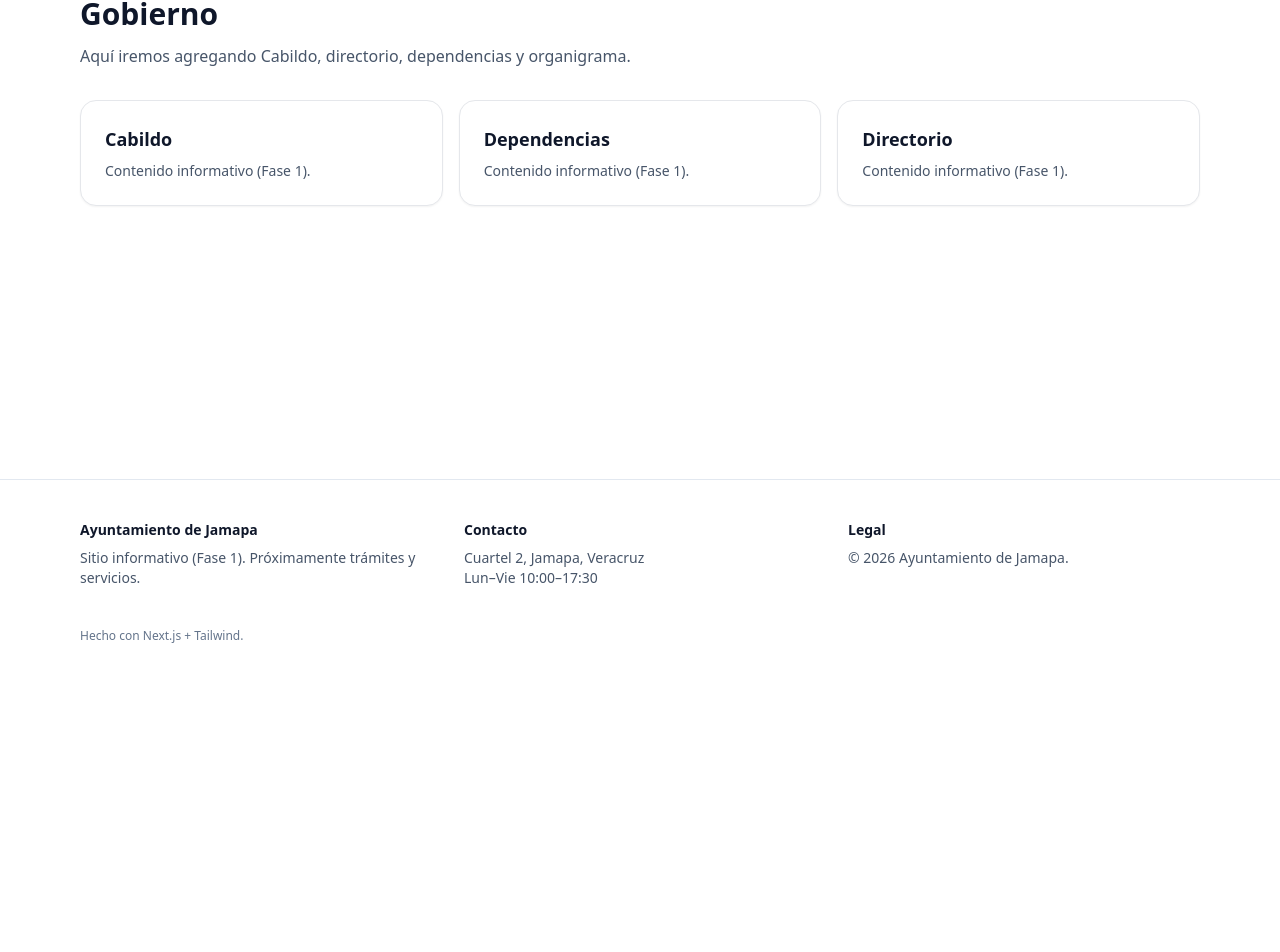
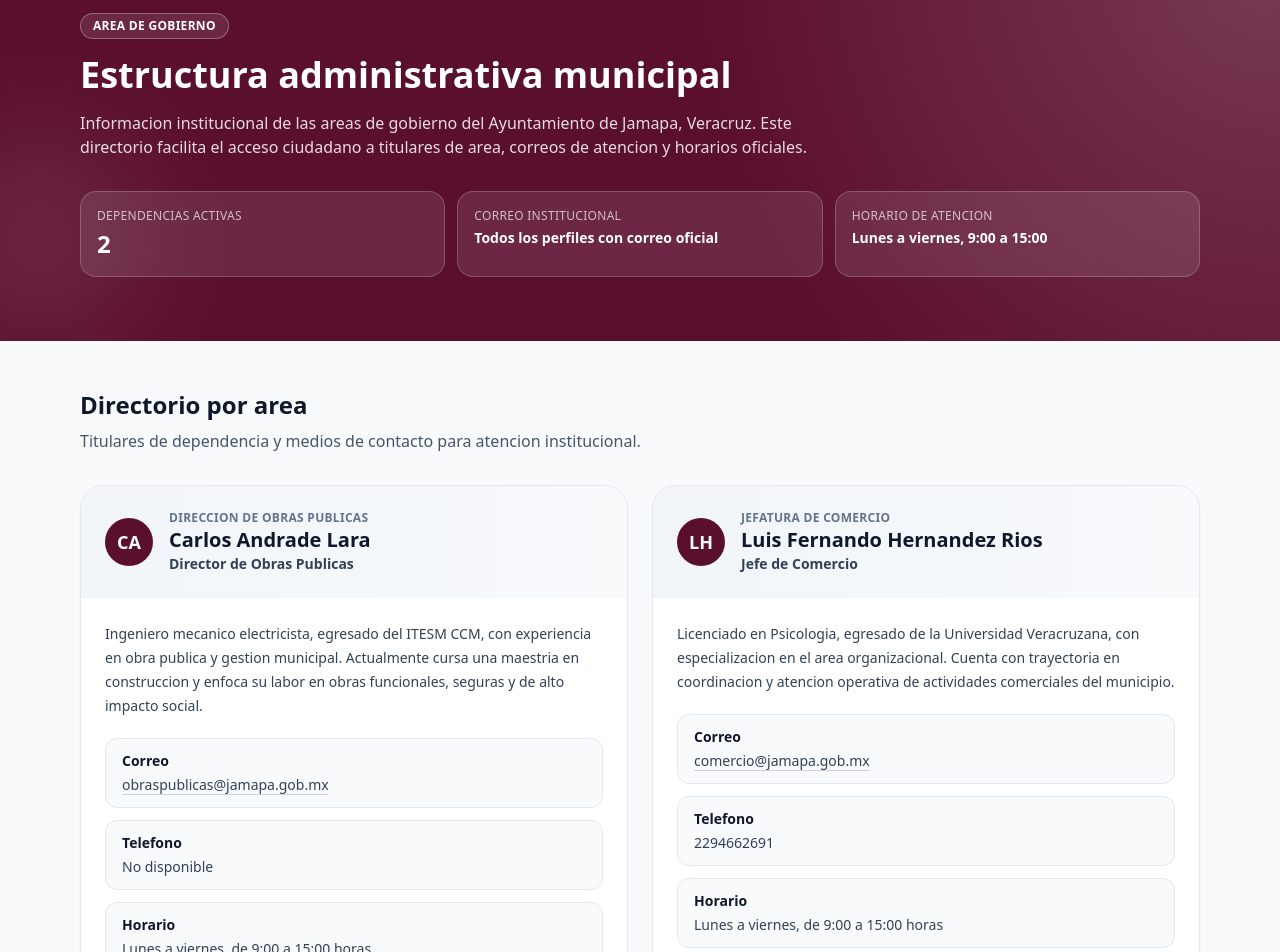
Before and after one commit to HectorGam2990/jamapa-web, a Next.js app: page /gobierno in a window 1280 px wide. Shown: the part 116-1068 px from the top of the page. Before the commit the page ends 800 px from the top, so only its background shows below. Built offline with nearby package versions, Linux system fonts and the light colour scheme.

Commit message:
Mejora visual y estructural de pagina de Gobierno

```diff
--- a/src/app/gobierno/page.tsx
+++ b/src/app/gobierno/page.tsx
@@ -1,19 +1,166 @@
+type GovernmentProfile = {
+  area: string;
+  titular: string;
+  cargo: string;
+  resumen: string;
+  correo: string;
+  telefono?: string;
+  horario: string;
+  iniciales: string;
+};
+
+const governmentProfiles: GovernmentProfile[] = [
+  {
+    area: "Direccion de Obras Publicas",
+    titular: "Carlos Andrade Lara",
+    cargo: "Director de Obras Publicas",
+    resumen:
+      "Ingeniero mecanico electricista, egresado del ITESM CCM, con experiencia en obra publica y gestion municipal. Actualmente cursa una maestria en construccion y enfoca su labor en obras funcionales, seguras y de alto impacto social.",
+    correo: "obraspublicas@jamapa.gob.mx",
+    horario: "Lunes a viernes, de 9:00 a 15:00 horas",
+    iniciales: "CA",
+  },
+  {
+    area: "Jefatura de Comercio",
+    titular: "Luis Fernando Hernandez Rios",
+    cargo: "Jefe de Comercio",
+    resumen:
+      "Licenciado en Psicologia, egresado de la Universidad Veracruzana, con especializacion en el area organizacional. Cuenta con trayectoria en coordinacion y atencion operativa de actividades comerciales del municipio.",
+    correo: "comercio@jamapa.gob.mx",
+    telefono: "2294662691",
+    horario: "Lunes a viernes, de 9:00 a 15:00 horas",
+    iniciales: "LH",
+  },
+];
+
 export default function GobiernoPage() {
   return (
-    <div className="mx-auto max-w-6xl px-4 py-12">
-      <h1 className="text-3xl font-extrabold">Gobierno</h1>
-      <p className="mt-3 text-slate-600">
-        Aquí iremos agregando Cabildo, directorio, dependencias y organigrama.
-      </p>
+    <div className="bg-slate-50">
+      <section className="relative overflow-hidden bg-[#5b0f2e] text-white">
+        <div className="absolute inset-0 bg-[radial-gradient(circle_at_top_right,_rgba(255,255,255,0.18),_transparent_44%)]" />
+        <div className="absolute -left-16 bottom-0 h-52 w-52 rounded-full bg-white/10 blur-3xl" />
+        <div className="container-page relative py-12 md:py-16">
+          <p className="inline-flex rounded-full border border-white/30 bg-white/10 px-3 py-1 text-xs font-semibold tracking-wide">
+            AREA DE GOBIERNO
+          </p>
+          <h1 className="mt-4 text-3xl font-extrabold md:text-4xl">
+            Estructura administrativa municipal
+          </h1>
+          <p className="mt-4 max-w-3xl text-sm text-white/85 md:text-base">
+            Informacion institucional de las areas de gobierno del Ayuntamiento
+            de Jamapa, Veracruz. Este directorio facilita el acceso ciudadano a
+            titulares de area, correos de atencion y horarios oficiales.
+          </p>
 
-      <div className="mt-8 grid gap-4 md:grid-cols-3">
-        {["Cabildo", "Dependencias", "Directorio"].map((x) => (
-          <div key={x} className="rounded-2xl border bg-white p-6 shadow-sm">
-            <p className="text-lg font-bold">{x}</p>
-            <p className="mt-2 text-sm text-slate-600">Contenido informativo (Fase 1).</p>
+          <div className="mt-8 grid gap-3 sm:grid-cols-3">
+            <div className="rounded-2xl border border-white/20 bg-white/10 p-4 backdrop-blur">
+              <p className="text-xs uppercase tracking-wide text-white/70">
+                Dependencias activas
+              </p>
+              <p className="mt-1 text-2xl font-extrabold">
+                {governmentProfiles.length}
+              </p>
+            </div>
+            <div className="rounded-2xl border border-white/20 bg-white/10 p-4 backdrop-blur">
+              <p className="text-xs uppercase tracking-wide text-white/70">
+                Correo institucional
+              </p>
+              <p className="mt-1 text-sm font-semibold text-white">
+                Todos los perfiles con correo oficial
+              </p>
+            </div>
+            <div className="rounded-2xl border border-white/20 bg-white/10 p-4 backdrop-blur">
+              <p className="text-xs uppercase tracking-wide text-white/70">
+                Horario de atencion
+              </p>
+              <p className="mt-1 text-sm font-semibold text-white">
+                Lunes a viernes, 9:00 a 15:00
+              </p>
+            </div>
           </div>
-        ))}
-      </div>
+        </div>
+      </section>
+
+      <section className="container-page py-12">
+        <div>
+          <h2 className="section-title">Directorio por area</h2>
+          <p className="section-subtitle">
+            Titulares de dependencia y medios de contacto para atencion
+            institucional.
+          </p>
+        </div>
+
+        <div className="mt-8 grid gap-6 lg:grid-cols-2">
+          {governmentProfiles.map((profile) => (
+            <article
+              key={profile.correo}
+              className="overflow-hidden rounded-3xl border border-slate-200 bg-white shadow-sm"
+            >
+              <div className="bg-gradient-to-r from-slate-100 to-slate-50 p-6">
+                <div className="flex items-center gap-4">
+                  <div className="flex h-12 w-12 items-center justify-center rounded-full bg-[#5b0f2e] text-lg font-extrabold text-white">
+                    {profile.iniciales}
+                  </div>
+                  <div>
+                    <p className="text-xs font-semibold uppercase tracking-wide text-slate-500">
+                      {profile.area}
+                    </p>
+                    <h3 className="text-xl font-extrabold text-slate-900">
+                      {profile.titular}
+                    </h3>
+                    <p className="text-sm font-semibold text-slate-700">
+                      {profile.cargo}
+                    </p>
+                  </div>
+                </div>
+              </div>
+
+              <div className="p-6">
+                <p className="text-sm leading-6 text-slate-700">
+                  {profile.resumen}
+                </p>
+
+                <dl className="mt-5 space-y-3 text-sm">
+                  <div className="rounded-xl border border-slate-200 bg-slate-50 px-4 py-3">
+                    <dt className="font-semibold text-slate-900">Correo</dt>
+                    <dd className="mt-1">
+                      <a
+                        className="text-slate-700 underline decoration-slate-300 underline-offset-4 hover:text-slate-900"
+                        href={`mailto:${profile.correo}`}
+                      >
+                        {profile.correo}
+                      </a>
+                    </dd>
+                  </div>
+                  <div className="rounded-xl border border-slate-200 bg-slate-50 px-4 py-3">
+                    <dt className="font-semibold text-slate-900">Telefono</dt>
+                    <dd className="mt-1 text-slate-700">
+                      {profile.telefono ?? "No disponible"}
+                    </dd>
+                  </div>
+                  <div className="rounded-xl border border-slate-200 bg-slate-50 px-4 py-3">
+                    <dt className="font-semibold text-slate-900">Horario</dt>
+                    <dd className="mt-1 text-slate-700">{profile.horario}</dd>
+                  </div>
+                </dl>
+              </div>
+            </article>
+          ))}
+        </div>
+      </section>
+
+      <section className="container-page pb-14">
+        <div className="rounded-3xl border border-amber-200 bg-amber-50 p-6">
+          <h2 className="text-lg font-extrabold text-amber-900">
+            Atencion ciudadana
+          </h2>
+          <p className="mt-2 max-w-4xl text-sm leading-6 text-amber-900/90">
+            Para facilitar tramites y solicitudes, se recomienda contactar
+            primero por correo institucional y posteriormente acudir en horario
+            oficial a las oficinas del Ayuntamiento.
+          </p>
+        </div>
+      </section>
     </div>
   );
 }
```
